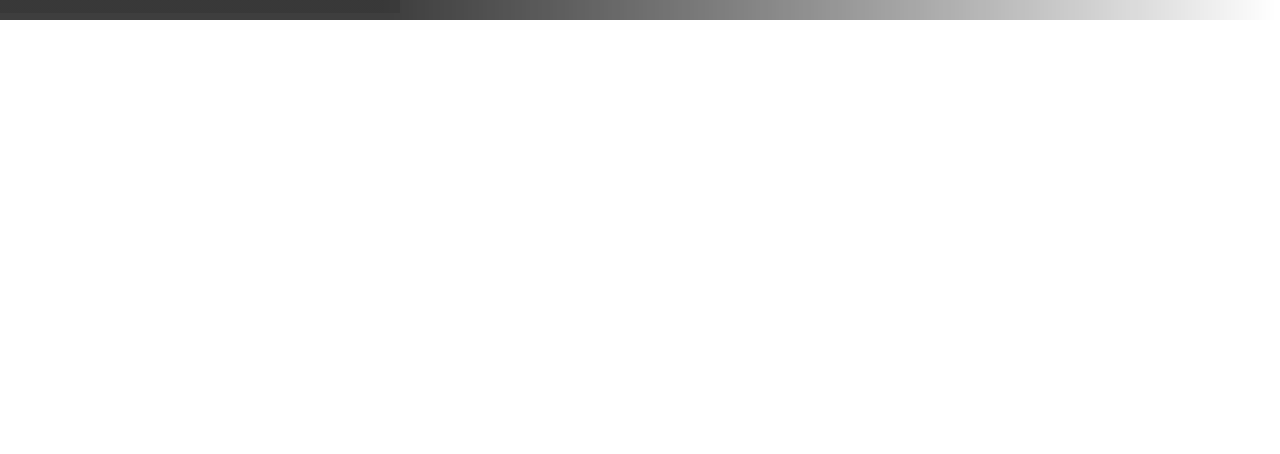
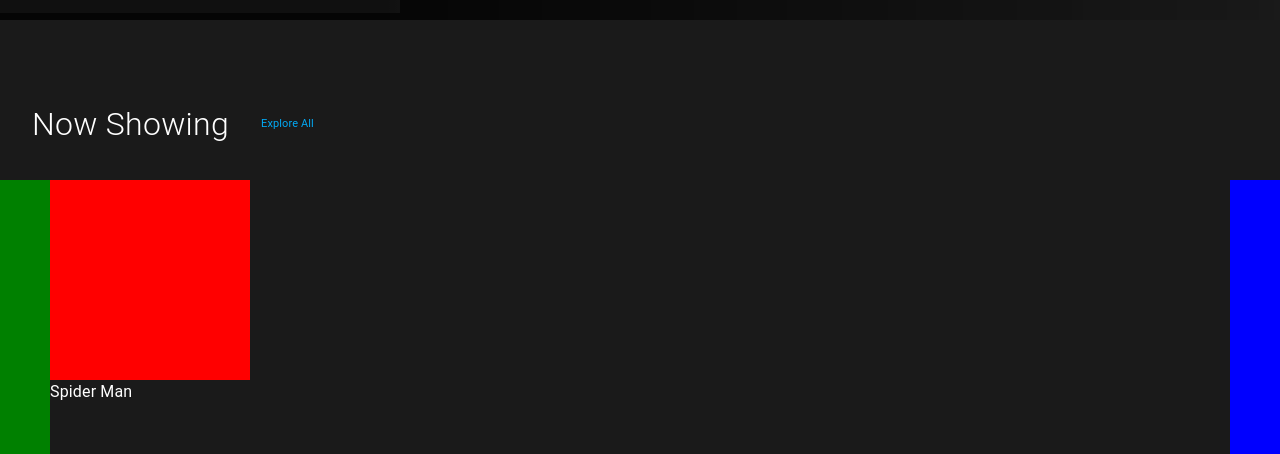
Before and after one commit to lyquita/MovieBooking, a React (Create React App) app in the folder movie-client/: page / in a window 1280 px wide. Shown: the part 287-741 px from the top of the page. Built offline with nearby package versions, Linux system fonts and the light colour scheme; grey boxes are pictures that could not be loaded.

Commit message:
Now showing layout

```diff
--- /dev/null
+++ b/movie-client/src/components/home/NowshowingCarousel.tsx
@@ -0,0 +1,45 @@
+import { Box, Typography } from "@mui/material";
+import { Fragment } from "react";
+import Slider from "react-slick";
+
+
+const NowshowingCarousel = () => {
+
+    const settings = {
+        centerMode: true,
+        infinite: true,
+        centerPadding: "50px",
+        slidesToShow: 1,
+        speed: 500,
+        className: 'center'
+      };
+
+    return(
+       <Box sx={{marginTop:'48px'}}>
+           <Box sx={{color:'white', display:'flex'}}>
+               <Typography fontSize={32} fontWeight={300} lineHeight={1.5} padding='2rem'>Now Showing</Typography>
+               <Typography fontSize={11} sx={{display:'flex', alignItems:'center'}} color='#03a9f4'>Explore All</Typography>
+           </Box>
+           <Box>
+               <Slider {...settings} >
+                   <Box >
+                       <Box sx={{width:'200px', height:'200px', background:'red'}}></Box>
+                       <Typography color='white'>Spider Man</Typography>
+                       {/* <img src="https://image.tmdb.org/t/p/original/uUiId6cG32JSRI6RyBQSvQtLjz2.jpg" alt=""/> */}
+                   </Box>
+                   <Box sx={{width:'300px', height:'500px', background:'blue'}}>
+                       {/* <img  src="https://image.tmdb.org/t/p/original/rtf4vjjLZLalpOzDUi0Qd2GTUqq.jpg" alt=""/> */}
+                   </Box>
+                   <Box sx={{width:'300px', height:'500px', background:'yellow'}}>
+                       {/* <img src="https://image.tmdb.org/t/p/original/uUiId6cG32JSRI6RyBQSvQtLjz2.jpg" alt=""/> */}
+                   </Box>
+                   <Box sx={{width:'300px', height:'500px', background:'green'}}>
+                       {/* <img  src="https://image.tmdb.org/t/p/original/rtf4vjjLZLalpOzDUi0Qd2GTUqq.jpg" alt=""/> */}
+                   </Box>
+               </Slider>
+           </Box>
+       </Box>
+    )
+}
+
+export default NowshowingCarousel;
--- a/movie-client/src/pages/home.tsx
+++ b/movie-client/src/pages/home.tsx
@@ -1,11 +1,13 @@
 import { Box } from "@mui/material";
 import React, { Fragment } from "react";
 import BannerGroup from "../components/home/BannerGroup";
+import NowshowingCarousel from "../components/home/NowshowingCarousel";
 
 const Home = () => {
-  return <Fragment>
+  return <Box sx={{backgroundColor:'rgb(26 26 26)'}}>
     <BannerGroup />
-  </Fragment>;
+    <NowshowingCarousel />
+  </Box>;
 };
 
 export default Home;
```
